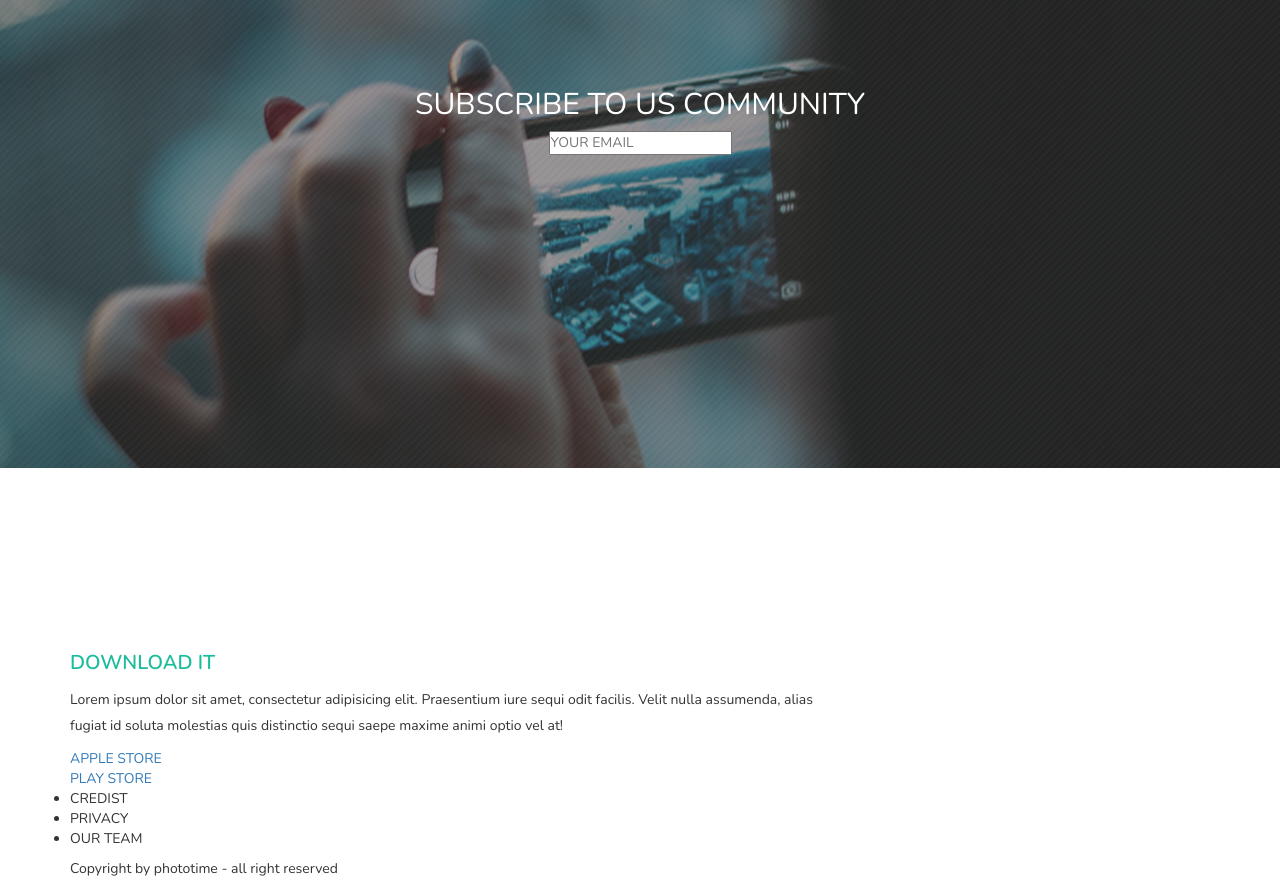
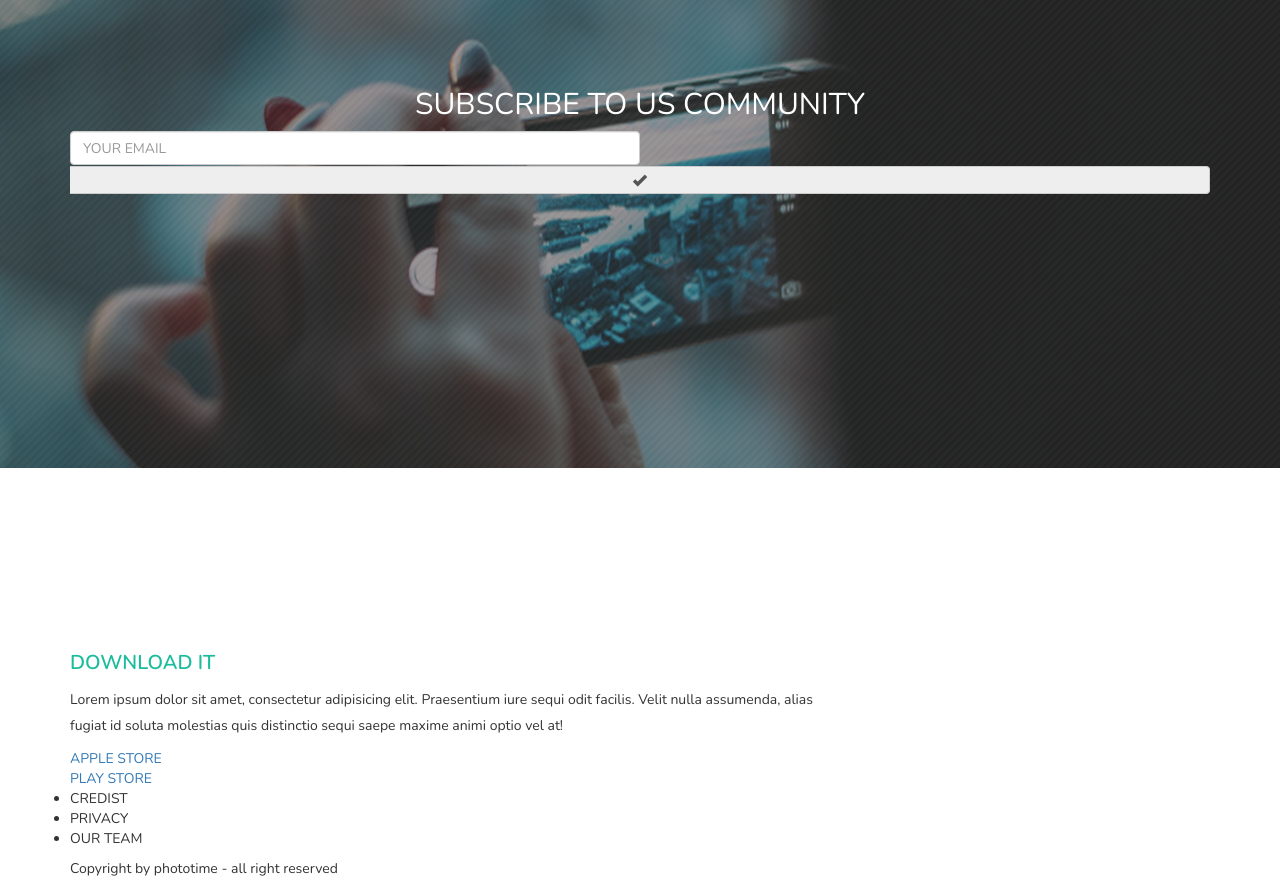
Before and after one commit to antocerdag/photolab, a website: page index.html in a window 1280 px wide. Shown: the part 2140-3029 px from the top of the page. Drawn offline with nearby package versions, Linux system fonts and the light colour scheme.

Commit message:
arreglar ultima parte

```diff
--- a/assets/sass/_style.scss
+++ b/assets/sass/_style.scss
@@ -109,3 +109,7 @@
 	color: white;
     margin-top: 170px;
 }
+
+.input-subscribe{
+	width:50%;
+}
--- a/index.html
+++ b/index.html
@@ -94,7 +94,8 @@
 			<div class="row">
 				<div class="col-md-12 col-s-12 text-center">
 					<h2 class="titulo-seccion">SUBSCRIBE TO US COMMUNITY</h2>
-					<input type="text" placeholder="YOUR EMAIL">
+					<input type="text" class="form-control input-subscribe" placeholder="YOUR EMAIL" aria-describedby="basic-addon2">
+  					<span class="input-group-addon glyphicon glyphicon glyphicon-ok" id="basic-addon2"></span>
 				</div>
 			</div>
 		</div>
```
Also changed, not shown: dist/css/style.min.css.
